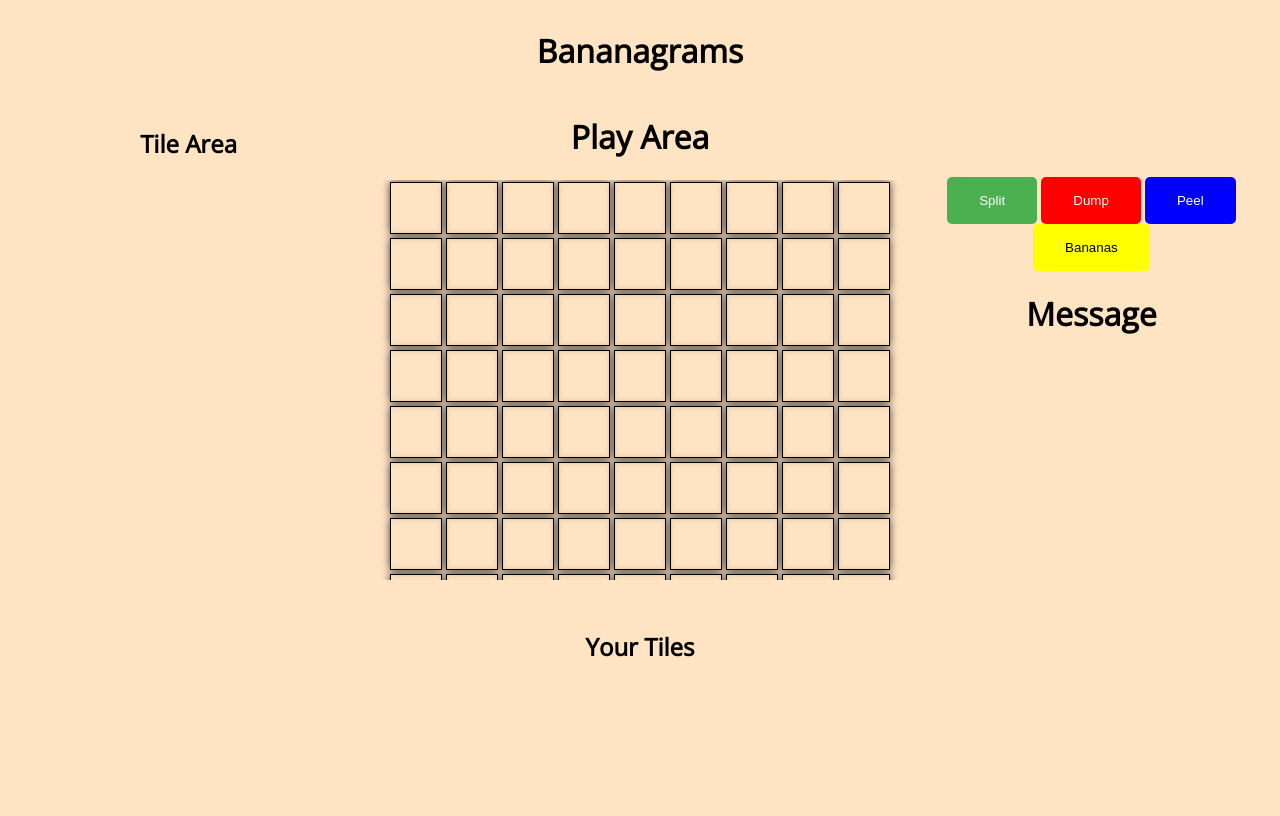
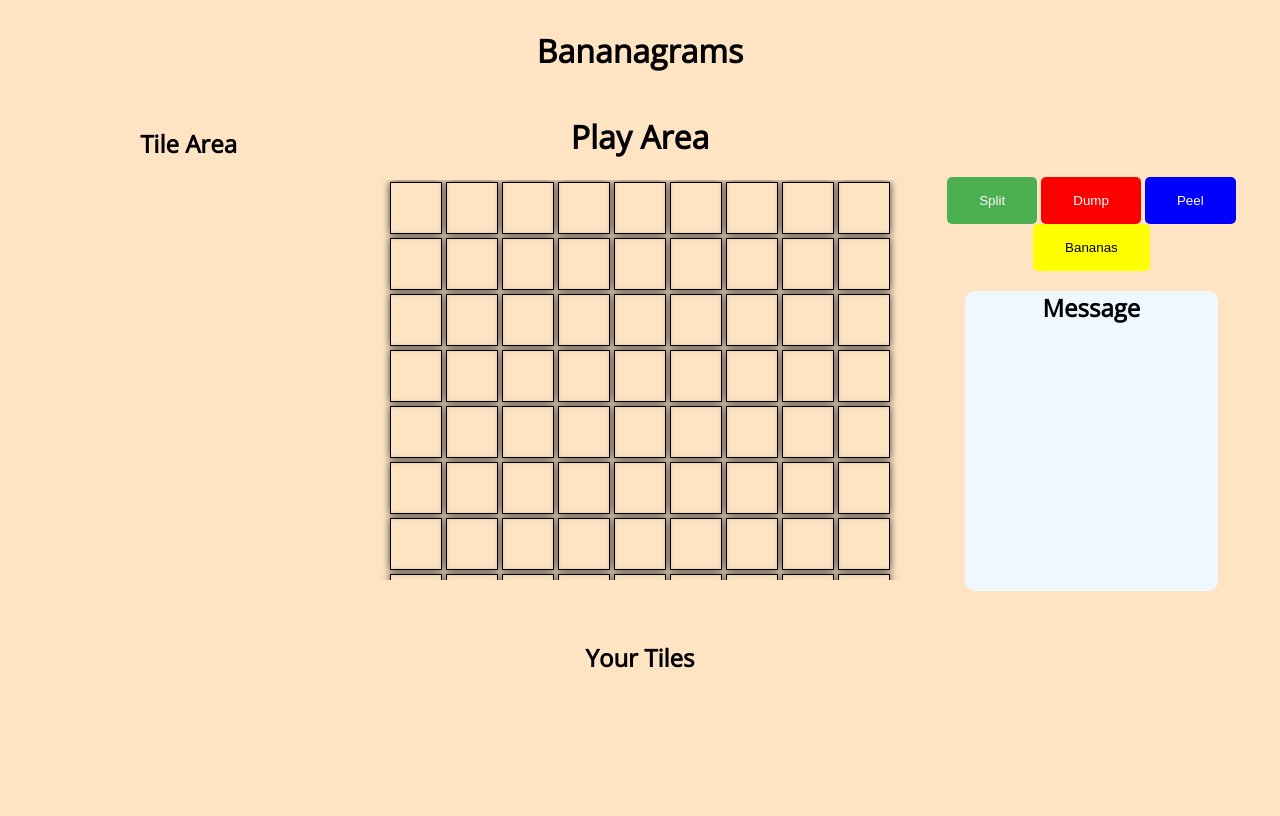
Before and after one commit to Bissmark/Bananagram, a plain HTML site: page index.html in a window 1280 px wide. Drawn offline with nearby package versions, Linux system fonts and the light colour scheme.

Commit message:
just adding some css to the messages to show them better

```diff
--- a/css/style.css
+++ b/css/style.css
@@ -80,8 +80,17 @@
     font-size: 30px;
 }
 
-.message {
-    grid-column: 3;
+.message-section {
+    height: 300px;
+    background-color: aliceblue;
+    border-radius: 10px;
+    max-width: 70%;
+    margin: 0 auto;
+    text-align: center;
+}
+
+.message-box {
+    text-align: left;
 }
 
 #split {
--- a/index.html
+++ b/index.html
@@ -30,8 +30,10 @@
             <button id="peel">Peel</button>
             <button id="bananas">Bananas</button>
 
-            <h1>Message</h1>
-            <div id="message"></div>
+            <section class="message-section">
+                <h1>Message</h1>
+                <ul id="message"></ul>
+            </section>
         </div>
 
         <section class="player-section">
--- a/js/main.js
+++ b/js/main.js
@@ -261,7 +261,7 @@
     // Find and display the longest word from the list
     const longestWord = findLongestWord(allWords);
     if (longestWord) {
-        messageElement.innerHTML = `"${longestWord}" exists in the dictionary.`;
+        messageElement.innerHTML = `<li class="message-box">"${longestWord}" exists in the dictionary.</li>`;
     } else {
         messageElement.innerHTML = 'No valid word found.';
     }
```
